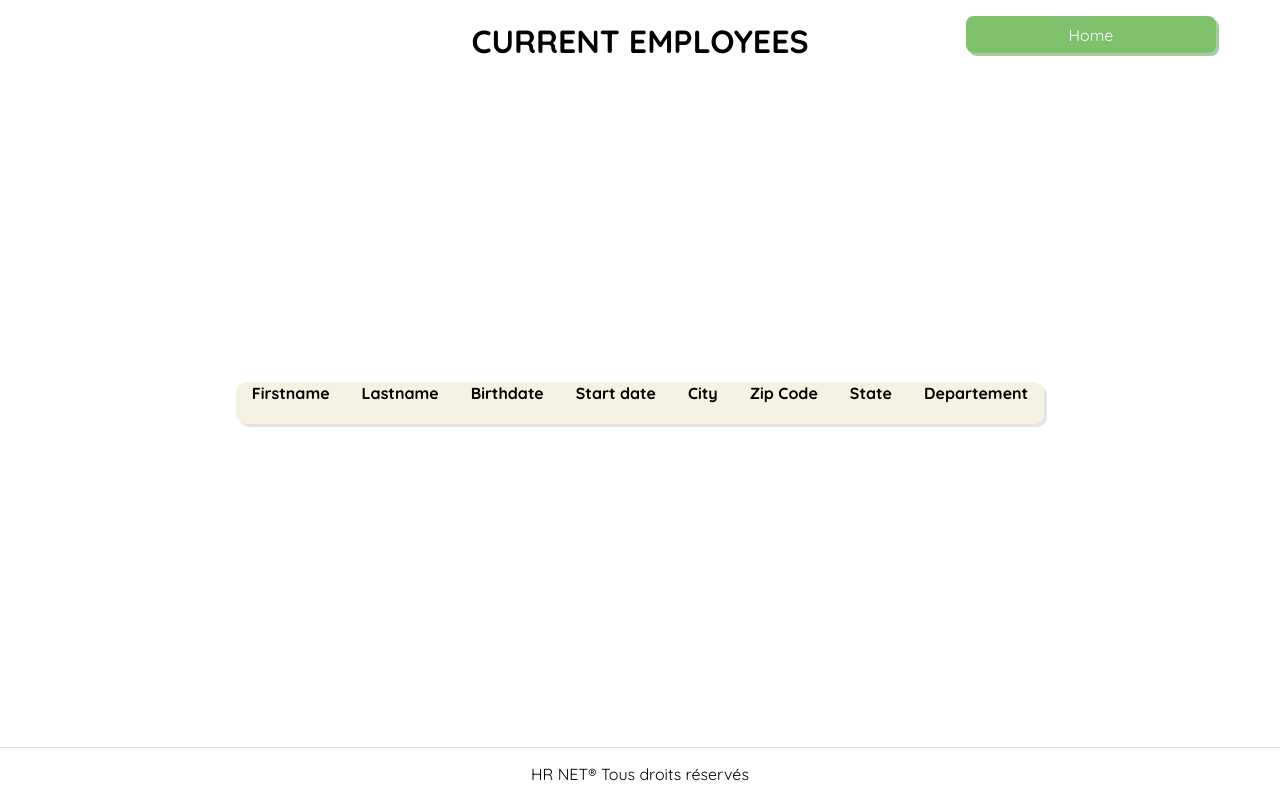
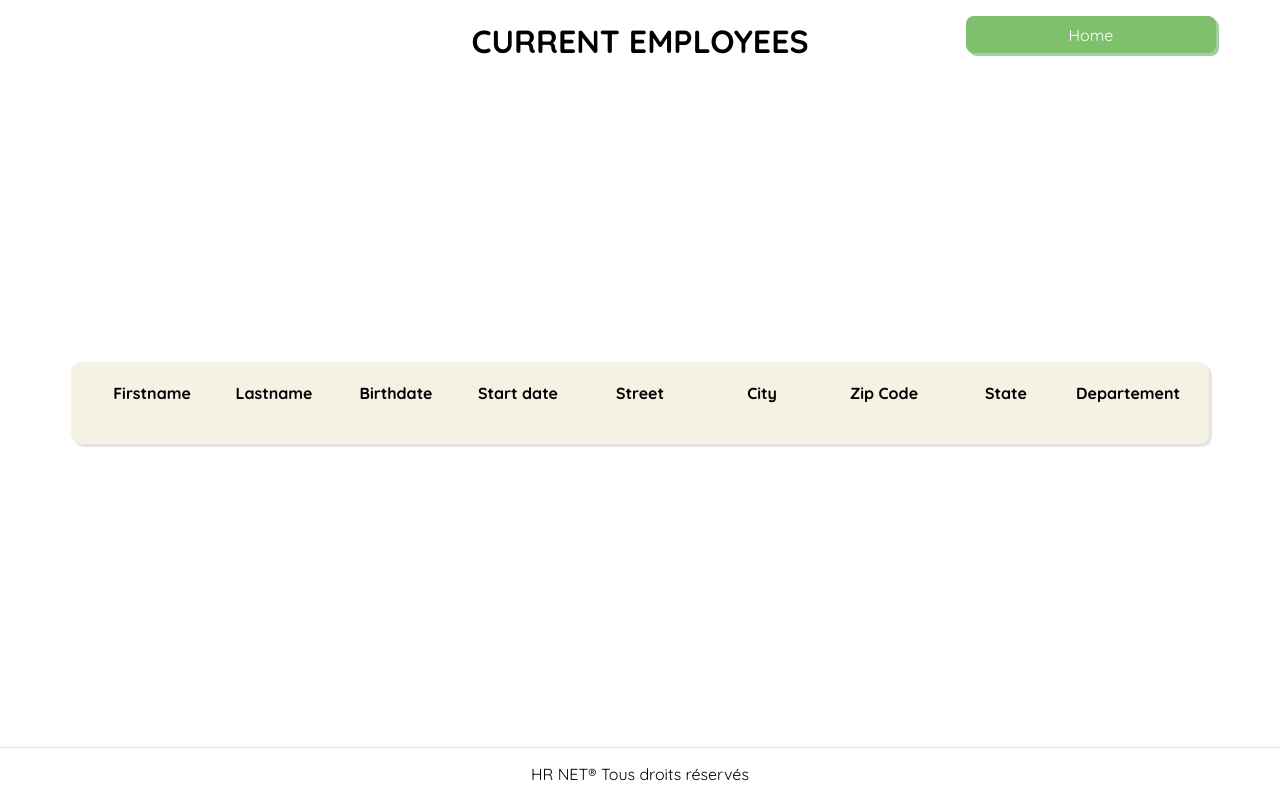
Before and after one commit to Erwandeb/PROJET_14_HRNET, a React (Create React App) app: page /Employees in a window 1280 px wide. Built offline with nearby package versions, Linux system fonts and the light colour scheme.

Commit message:
style in table

```diff
--- a/src/components/Plugins/DataTable.js
+++ b/src/components/Plugins/DataTable.js
@@ -1,4 +1,4 @@
-import React,{useContext,useState} from "react";
+import React,{useContext, useState} from "react";
 import { userContext} from "../../userContext";
 
 
@@ -6,20 +6,26 @@ export const DataTable = (props) => {
     const {users} = useContext(userContext);
 
 
-    const rowUser = users.map(user => {
-        return  <tr>
+    let displayUsers = users.map(user => {
+        return  <tr className="new-user-row">
                     <td>{user.firstname}</td>
                     <td>{user.lastname}</td>
-        <td></td>
-        <td></td>
+                    <td>eoeo</td>
+                    <td>deded</td>
                     <td>{user.street}</td>
                     <td>{user.city}</td>
                     <td>{user.zipCode}</td>
                     <td>{user.stateOfEmployee}</td>
                     <td>{user.departementEmployee}</td>
                 </tr>
+    })
 
-    })
+
+    function sortTable(){
+        console.log("trigger")
+
+    }
+
 
 
     return (
@@ -27,10 +33,11 @@ export const DataTable = (props) => {
             <table>
                 <thead>
                     <tr>
-                        <th>Firstname</th>
+                        <th onClick={sortTable}>Firstname</th>
                         <th>Lastname</th>
                         <th>Birthdate</th>
                         <th>Start date</th>
+                        <th>Street</th>
                         <th>City</th>
                         <th>Zip Code</th>
                         <th>State </th>
@@ -38,7 +45,7 @@ export const DataTable = (props) => {
                     </tr>
                 </thead>
                 <tbody id="tableDataDisplay">
-                    {rowUser}
+                    {displayUsers}
                 </tbody>
             </table>
         </div>
--- a/src/style/plugins/_dataTable.scss
+++ b/src/style/plugins/_dataTable.scss
@@ -4,32 +4,47 @@
     background-color: #f5f2e3;
     border-radius: 10px;
     box-shadow: 3px 3px #e4e4e4;
+    width:auto;
+    padding: 20px;
     table{
         display: grid;
         flex-direction: row;
+        grid-column: 9;
+        grid-row: auto;
         thead{
             tr{
                 display: flex;
                 flex-direction: row;
                 align-items: center;
-                width: auto;
-                min-width: 95px;
+                justify-content: space-between;
+                width: 100%;
                 margin-bottom: 10px;
                 th{
                     margin-bottom: 10px;
                     cursor: pointer;
-                    margin-left: 15px;
-                    margin-right: 15px;
-                    margin-bottom: 10px;
-                }
-                td{
-                    padding: 2%;
-                    margin-top: 10px;
-                    margin-bottom: 10px;
+                    width: 120px;
                 }
             }
         }
 
-
     }
 }
+
+.new-user-row{
+    background-color: #e4e4e4;
+    border-radius: 8px;
+    display: flex;
+    align-items: center;
+    justify-content: space-between;
+    width: 100%;
+    margin-bottom: 10px;
+    td{
+        width: 120px;
+        height: 50px;
+        display: flex;
+        justify-content: center;
+        justify-self: stretch;
+        align-items: center;
+    }
+
+}
```
Lines whose indentation alone changed are shown as unchanged.
